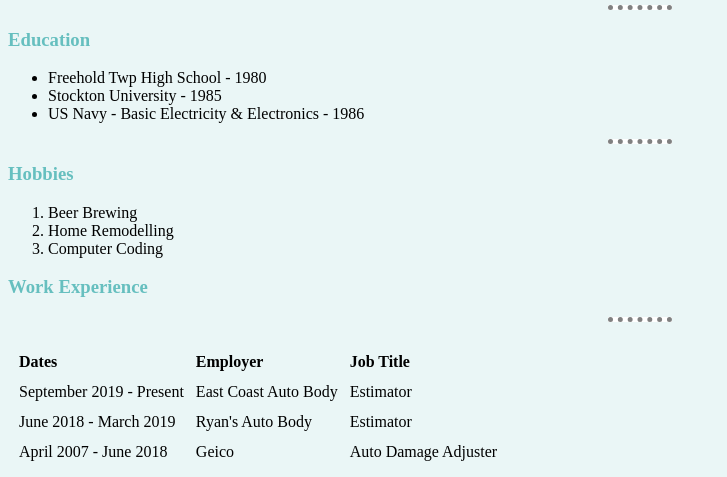
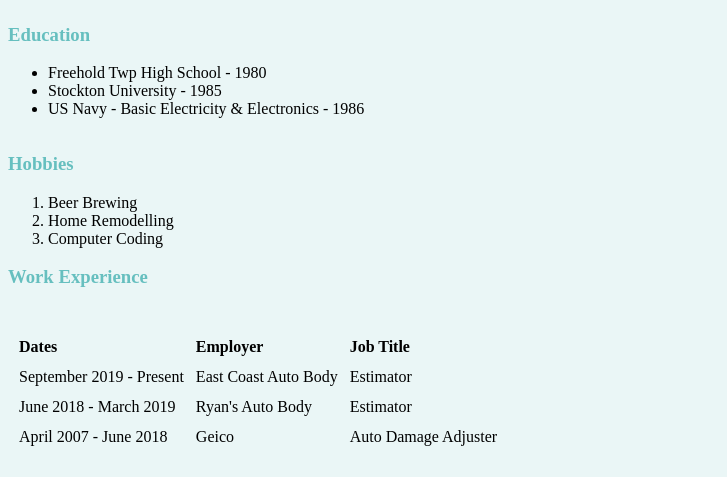
Before and after one commit to ocon1533/mysite, a plain HTML site: page index.html in a window 1280 px wide. Shown: the part 265-742 px from the top of the page, without its empty margins (0-727 px from the left). Drawn offline with Linux system fonts and the light colour scheme.

Commit message:
Add files via upload

```diff
--- a/css/styles.css
+++ b/css/styles.css
@@ -18,9 +18,6 @@
   hr {
     background-color: white;
     border-style: none;
-    border-top: dotted;
-    border-color: grey;
-    border-width: 5px;
     width: 5%;
   }
 
```
